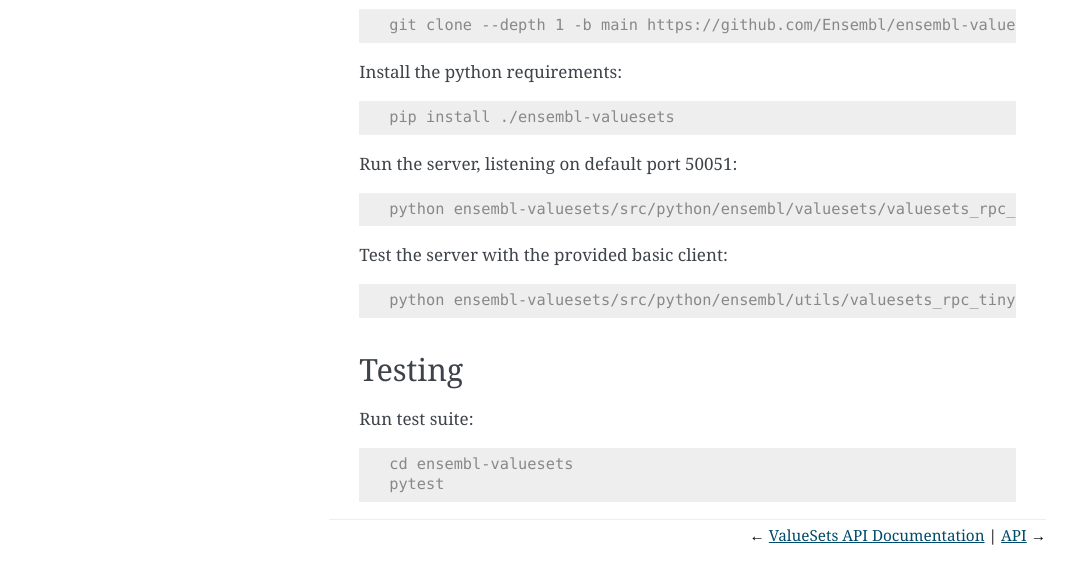
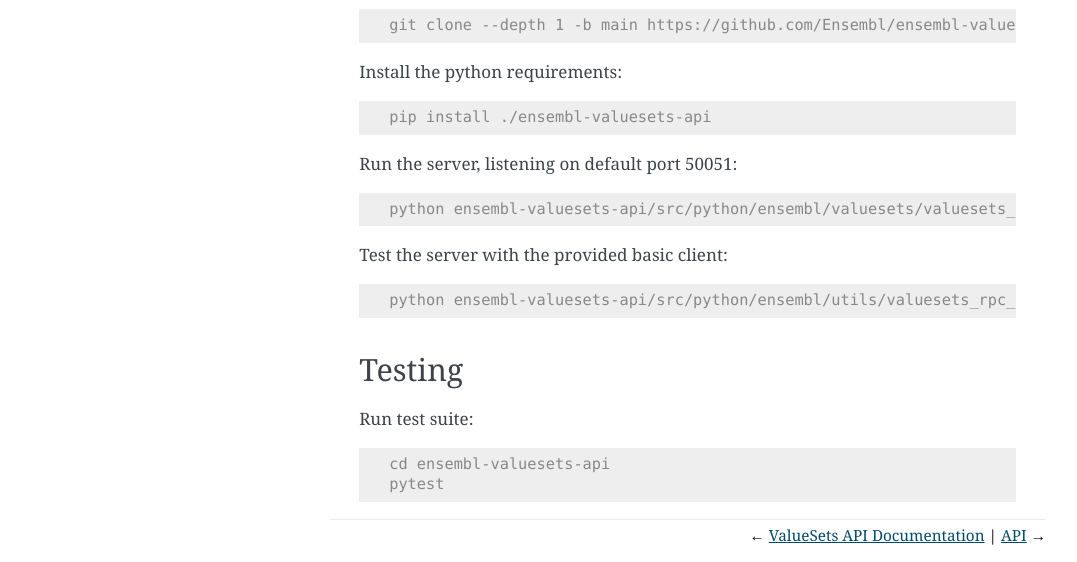
Before and after one commit to Ensembl/ensembl-valuesets-api, a Sphinx documentation site: the page built from docs/source/usage.rst, in a window 1280 px wide. Shown: the part 707-1269 px from the top of the page, without its empty margins (106-1183 px from the left). Built offline with Sphinx 7.4.7, drawn with Linux system fonts in a browser that asks for light colours.

Commit message:
repo rename fixes

```diff
--- a/docs/source/usage.rst
+++ b/docs/source/usage.rst
@@ -36,25 +36,25 @@
 
 .. code-block:: console
 
-   git clone --depth 1 -b main https://github.com/Ensembl/ensembl-valuesets.git
+   git clone --depth 1 -b main https://github.com/Ensembl/ensembl-valuesets-api.git
 
 Install the python requirements:
 
 .. code-block:: console
 
-   pip install ./ensembl-valuesets
+   pip install ./ensembl-valuesets-api
 
 Run the server, listening on default port 50051:
 
 .. code-block:: console
 
-   python ensembl-valuesets/src/python/ensembl/valuesets/valuesets_rpc_server.py
+   python ensembl-valuesets-api/src/python/ensembl/valuesets/valuesets_rpc_server.py
 
 Test the server with the provided basic client:
 
 .. code-block:: console
 
-   python ensembl-valuesets/src/python/ensembl/utils/valuesets_rpc_tinyclient.py
+   python ensembl-valuesets-api/src/python/ensembl/utils/valuesets_rpc_tinyclient.py
 
 Testing
 -------
@@ -63,5 +63,5 @@
 
 .. code-block:: console
 
-   cd ensembl-valuesets
+   cd ensembl-valuesets-api
    pytest
--- a/pyproject.toml
+++ b/pyproject.toml
@@ -55,7 +55,7 @@
 
 [project.urls]
     homepage = "https://www.ensembl.org"
-    repository = "https://github.com/Ensembl/ensembl-valuesets"
+    repository = "https://github.com/Ensembl/ensembl-valuesets-api"
 
 [project.scripts]
     ens_vset_run = "ensembl.valuesets.valuesets_rpc_server:main"
```
Also changed, not shown: README.md (+3 -3 lines), 2 other files.
